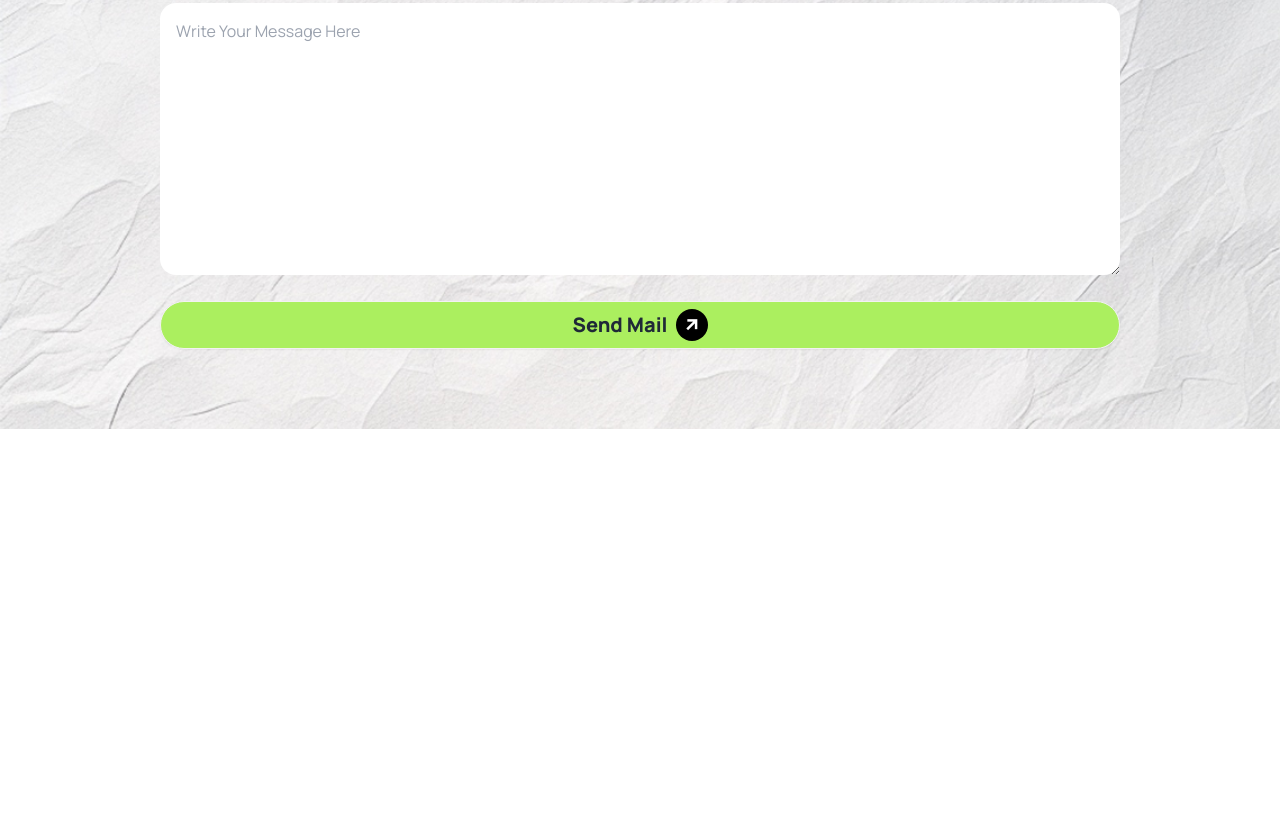
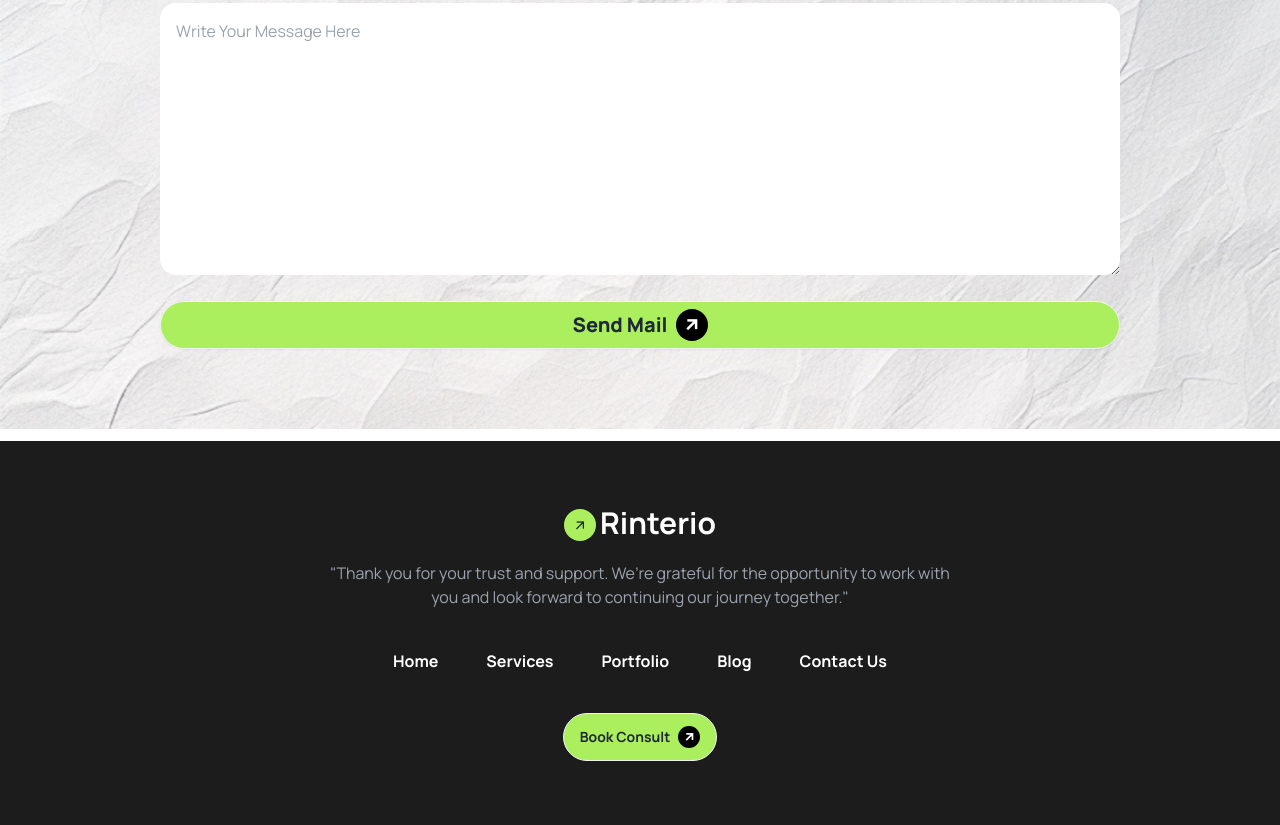
Before and after one commit to TondraMou/Assignment-03, a plain HTML site: page index.html in a window 1280 px wide. Shown: the part 4839-5664 px from the top of the page. Before the commit the page ends 5280 px from the top, so only its background shows below. Drawn offline with nearby package versions, Linux system fonts and the light colour scheme.

Commit message:
added footer

```diff
--- a/index.html
+++ b/index.html
@@ -397,6 +397,31 @@
     </div>
   </section>
   <section class="bg-white m-3"></section>
+  <section class="bg-gray-50 m-3"></section>
     </main>
+
+    <footer class="bg-[#1C1C1C] py-10 p-4 lg:py-16">
+      <div class="container mx-auto flex flex-col gap-5 items-center">
+          <div class="flex items-center gap-1">
+
+              <i
+                  class="ri-arrow-right-up-line w-8 flex items-center justify-center rounded-full h-8 bg-[#ABEF5F] mt-1"></i>
+              <a class=" text-3xl text-white font-bold">Rinterio</a>
+          </div>
+          <h1 class="text-gray-400 text-center md:w-[70%] xl:w-[50%] md:mb-5 md:mx-auto">"Thank you for your trust and support. We’re grateful for the opportunity to work with you and look forward to continuing our journey together."</h1>
+          <div class="flex flex-col md:flex-row md:gap-12 md:mb-5 gap-5 list-none text-white font-bold text-center">
+              <li><a href="#">Home</a></li>
+              <li><a href="#">Services</a></li>
+              <li><a href="#">Portfolio</a></li>
+              <li><a href="#">Blog</a></li>
+              <li><a href="#">Contact Us</a></li>
+          </div>
+          <div>
+              <a class="btn bg-[#ABEF5F] font-bold rounded-full ">Book Consult <i
+                      class="ri-arrow-right-up-line bg-black text-white rounded-full p-1"></i></a>
+          </div>
+
+      </div>
+  </footer>
 </body>
 </html>
```
